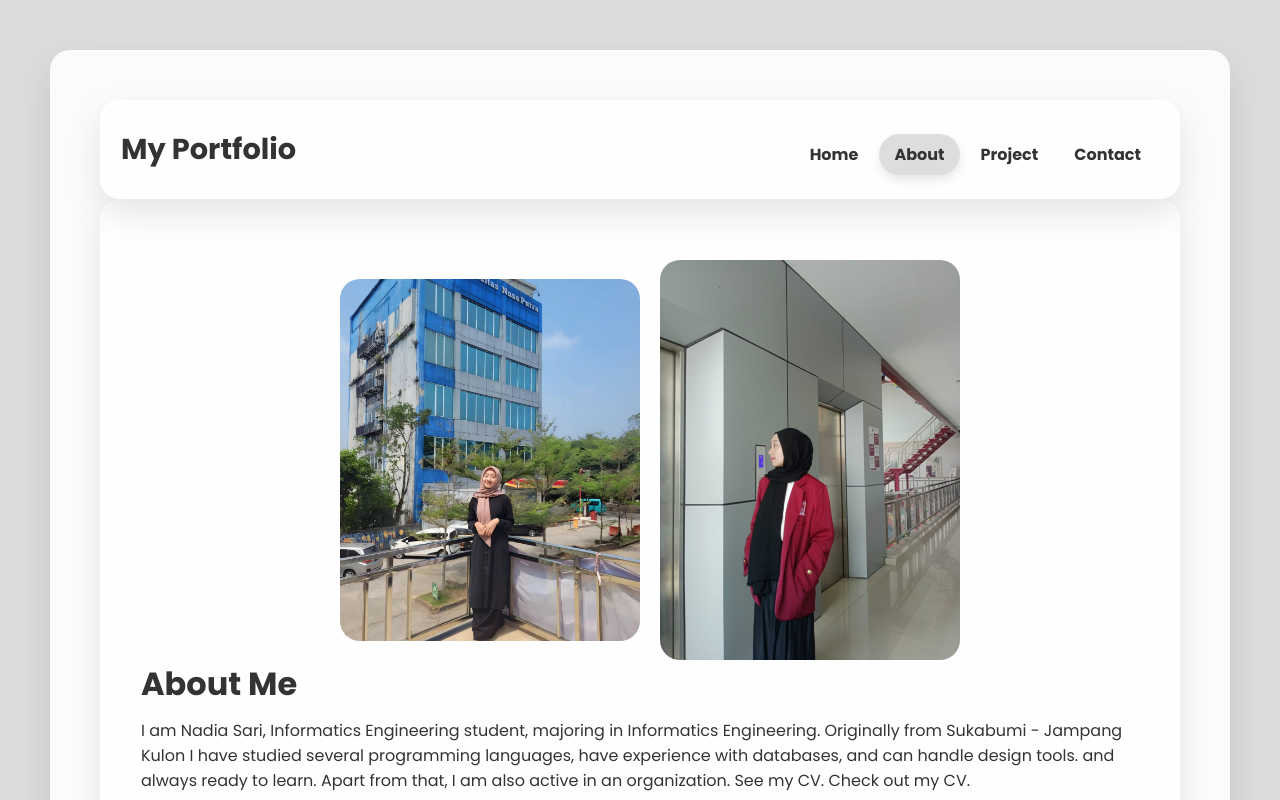
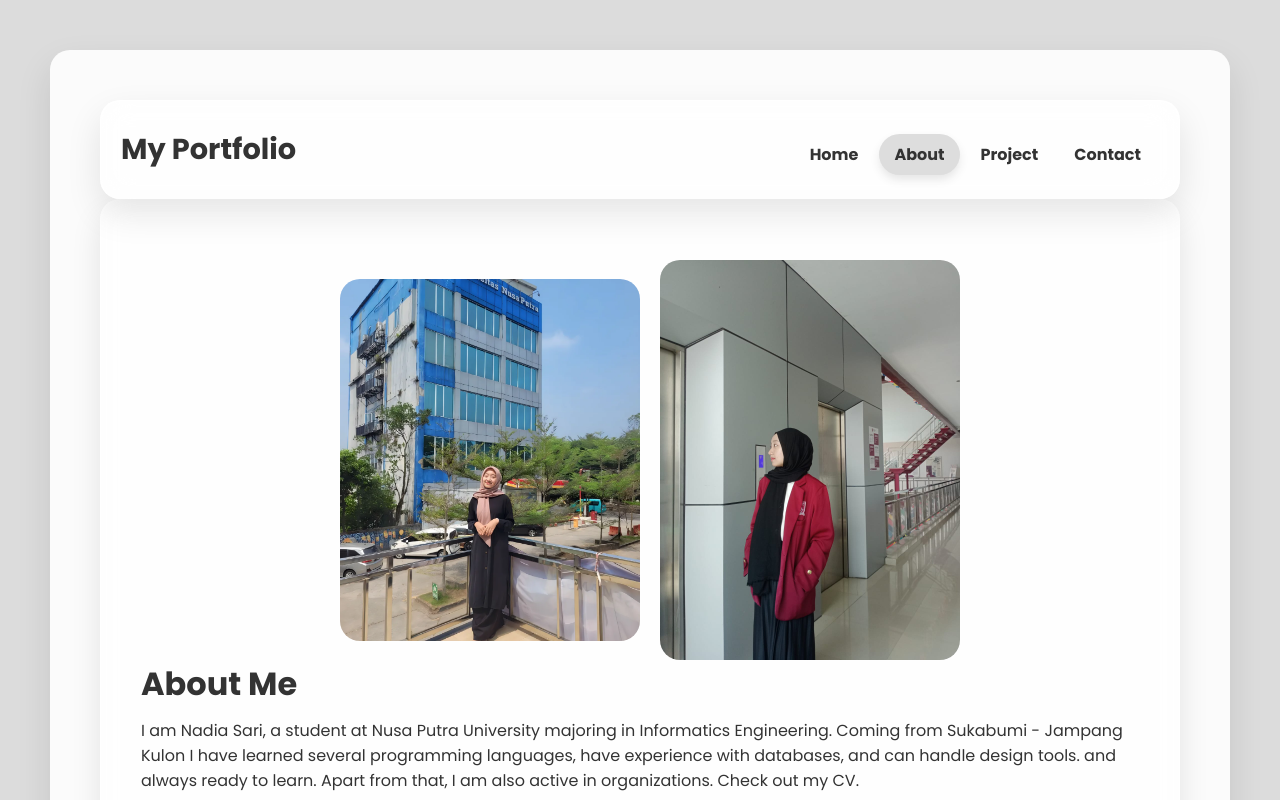
Before and after one commit to nadiasarinanad/My-Portofolio, a plain HTML site: page about.html in a window 1280 px wide. Shown: the top 800 px of the page. Drawn offline with nearby package versions, Linux system fonts and the light colour scheme.

Commit message:
Update about.html

```diff
--- a/about.html
+++ b/about.html
@@ -27,9 +27,7 @@
               <img src="assets/img/nanad.jpg" alt="" />
           </div>
           <h2>About Me</h2>
-          <p>I am Nadia Sari, Informatics Engineering student, majoring in Informatics Engineering. Originally from Sukabumi - Jampang Kulon I have studied several programming languages, have experience with databases, and can handle design tools. and always ready to learn. Apart from that, I am also active in an organization.
-
-            See my CV.
+          <p>I am Nadia Sari, a student at Nusa Putra University majoring in Informatics Engineering. Coming from Sukabumi - Jampang Kulon I have learned several programming languages, have experience with databases, and can handle design tools. and always ready to learn. Apart from that, I am also active in organizations.
 
             Check out my CV.</p>
           <a href="https://drive.google.com/file/d/1TihlyklagCb2k0p3vH4m-ugmAHY6XFf8/view?usp=sharing">Check out my CV</a>
```
